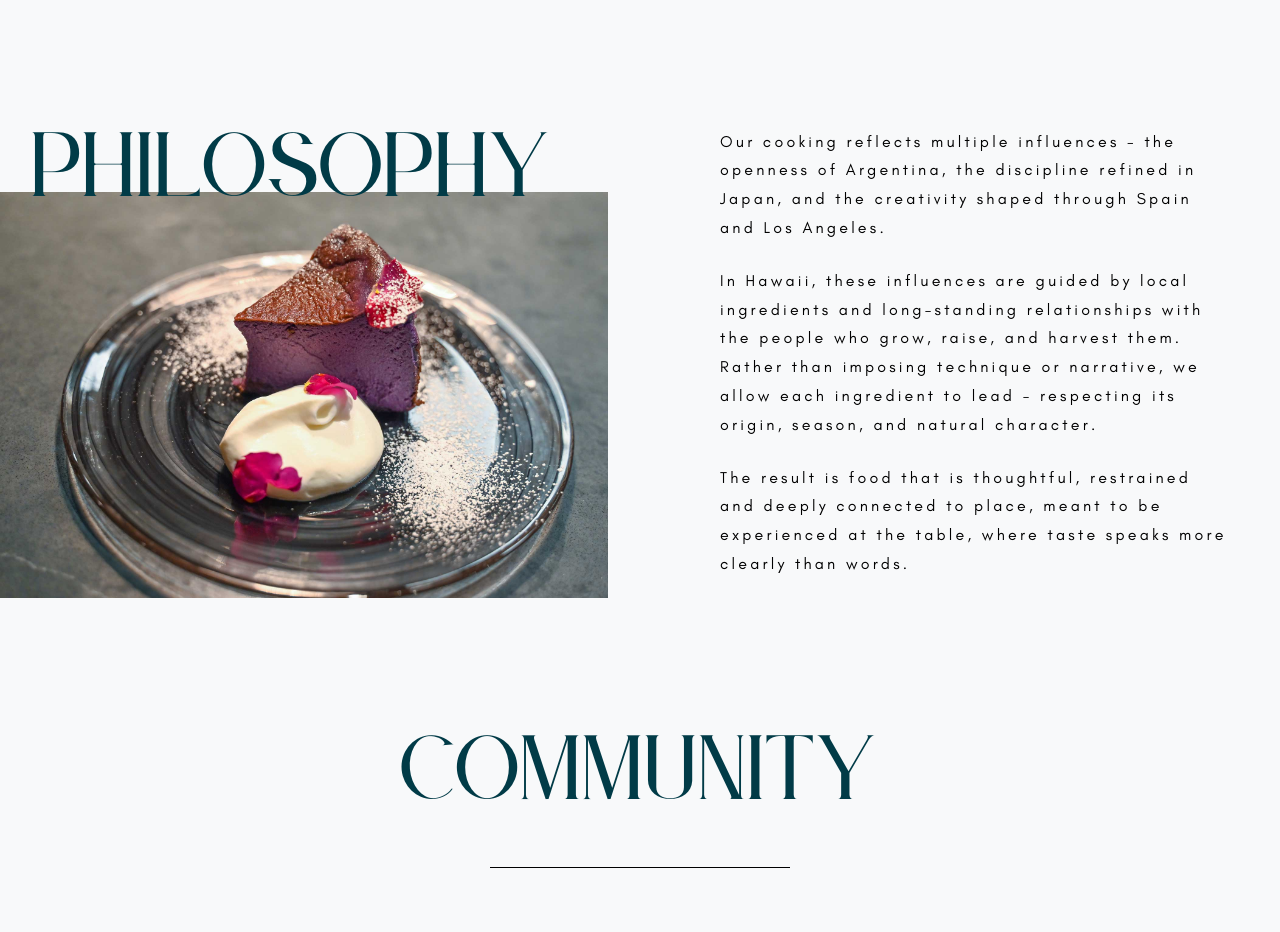
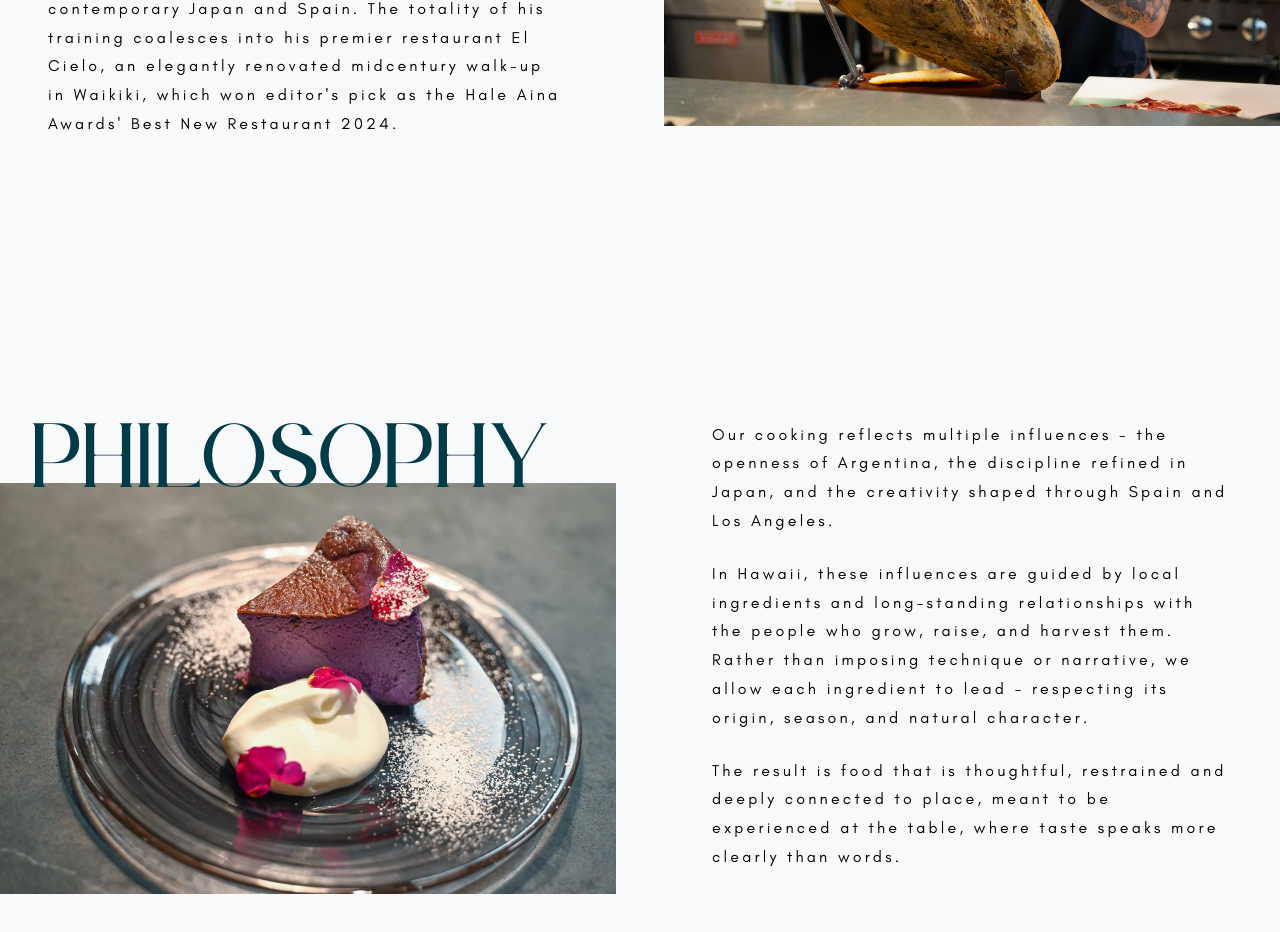
Before and after one commit to jmtakahashi/elcielo-hawaii, a React (Create React App) app: page /about in a window 1280 px wide. Shown: the part 1860-2792 px from the top of the page. Built offline with nearby package versions, Linux system fonts and the light colour scheme.

Commit message:
refactor css.

```diff
--- a/src/Menu.js
+++ b/src/Menu.js
@@ -64,18 +64,52 @@ export default function Menu({ headerEl }) {
   return (
     <div id='menu'>
       <section ref={menuSectionRef} className='menu'>
-        <h2 className='reveal'>Menu</h2>
+        <div className='heading'>
+          <h2 className='reveal'>Menu</h2>
+        </div>
+        <div className='content'>
+          <p className='reveal'>
+            El Cielo’s cuisine is grounded in classical Spanish technique,
+            shaped by years spent in Japan, Los Angeles, and Spain, and
+            expressed through a clear sense of place in Hawaii. Influences
+            beyond Spain present themselves in subtle ways, taking care to
+            support the cuisine’s foundation and not overwhelm it.
+          </p>
 
+          <p className='reveal'>
+            Our menu centers on tradition, elegantly executed with attention to
+            detail. Tapas and pintxos highlight clean flavors and precise
+            technique, while signature paellas are prepared patiently, allowing
+            depth and balance to develop naturally. Ingredient quality and
+            seasonality guide each of our dishes, with thoughtful sourcing and
+            minimal intervention preserving authenticity. Desserts offer a quiet
+            finish, completing the meal with clarity and balance.
+          </p>
+
+          <p className='reveal'>
+            Our menu’s change with the seasons. Click below for our current
+            offerings.
+          </p>
+        </div>
         <div className='menu-links reveal'>
-          <button href='/ENGLISH.pdf' onClick={() => openPDF('ENGLISH')}>
+          <button
+            className='button'
+            href='/ENGLISH.pdf'
+            onClick={() => openPDF('ENGLISH')}
+          >
             View english menu
           </button>
-          <button href='/JAPANESE.pdf' onClick={() => openPDF('JAPANESE')}>
+          <button
+            className='button'
+            href='/JAPANESE.pdf'
+            onClick={() => openPDF('JAPANESE')}
+          >
             View japanese menu
           </button>
         </div>
-
-        <div className='menu-images'>
+      </section>
+      <section className='menu-images'>
+        <div className='menu-images-container'>
           <img className='reveal' src={menuImageOne} alt='Menu Item 1' />
           <img className='reveal' src={menuImageTwo} alt='Menu Item 2' />
           <img className='reveal' src={menuImageThree} alt='Menu Item 3' />
--- a/src/index.css
+++ b/src/index.css
@@ -95,15 +95,14 @@ body {
   animation: fadeIn 1.5s ease;
 }
 
-body:has(#home) .header.scrolledPastHero,
-.header.scrolledPastHero {
-  background-color: var(--transparent-light-grey);
-}
-
 body:has(#home) .header {
   background-color: transparent;
 }
 
+.header.scrolledPastHero,
+body:has(#home) .header.scrolledPastHero {
+  background-color: var(--transparent-light-grey);
+}
 
 @media screen and (min-width: 768px) {
   .header {
@@ -135,11 +134,11 @@ body:has(#home) .header {
   gap: 1.8rem;
 }
 
+/* desktop and mobile a styles */
 .nav a {
   color: var(--text-color);
+  font-size: 1.2rem;
   text-decoration: none;
-  transition: color 0.3s ease;
-  font-size: 1.2rem;
 }
 
 .socials {
@@ -150,7 +149,6 @@ body:has(#home) .header {
 
 .socials a {
   color: var(--text-color);
-  transition: color 0.3s ease;
 }
 
 @media screen and (min-width: 768px) {
@@ -267,16 +265,32 @@ body:has(#home) .header {
 
 /* end mobile menu styles */
 
+/* add top margin to main content on other pages except home */
 body:not(:has(#home)) main {
   margin-top: var(--header-height, 0px); /* fallback 0 if not set */
 }
 
+/* general section styles */
+section {
+  position: relative;
+  display: flex;
+  flex-direction: column;
+  justify-content: center;
+  align-items: center;
+  gap: 2rem;
+  padding: 64px 0;
+}
+
+@media screen and (min-width: 768px) {
+  section {
+    gap: 3rem;
+    padding: 128px 0;
+  }
+}
+
 .hero {
   position: relative;
-  min-height: 100svh;
-  display: flex;
-  justify-content: center;
-  align-items: center;
+  min-height: 100dvh;
   animation: fadeIn 1.5s ease;
 }
 
@@ -300,8 +314,6 @@ body:not(:has(#home)) main {
   z-index: 1;
 }
 
-
-
 .hero-text {
   color: var(--accent);
   text-align: center;
@@ -310,6 +322,7 @@ body:not(:has(#home)) main {
   font-family: var(--serif);
 }
 
+/* make each line of hero text a separate block element */
 .hero-text span {
   display: block;
   margin-bottom: 0.15em;
@@ -324,23 +337,19 @@ body:not(:has(#home)) main {
   }
 }
 
+/* story section */
 .story {
-  position: relative;
-  display: flex;
-  flex-direction: column;
-  justify-content: flex-end;
-  align-items: center;
-  gap: 3rem;
   color: var(--accent);
-  padding: 64px 24px 0;
+  padding-bottom: 0;
 }
 
 .story > p {
+  display: block;
   font-family: var(--serif);
+  font-size: 2.25rem;
   line-height: 1.2em;
-  font-size: 2.25rem;
-  display: block;
   text-align: center;
+  padding: 0 24px;
 }
 
 .story > p > span {
@@ -357,25 +366,22 @@ body:not(:has(#home)) main {
   margin-top: 3rem;
 }
 
+/* definition section */
 .definition {
-  position: relative;
-  display: flex;
-  justify-content: center;
-  align-items: center;
-  padding: 128px 0 256px;
   overflow-x: hidden;
+  padding-top: 128px;
 }
 
 .definition > p {
   display: flex;
   flex-direction: column;
   align-items: center;
-  padding: 24px;
   font-family: var(--serif);
+  color: var(--accent);
   font-size: 1.5rem;
   line-height: 1.2em;
-  color: var(--accent);
   text-align: center;
+  padding: 0 24px;
 }
 
 .definition .large {
@@ -384,13 +390,13 @@ body:not(:has(#home)) main {
 }
 
 .definition::before {
-  content: "";
+  content: '';
+  position: absolute;
+  top: 0;
   display: block;
-  background: black;
   height: 100px;
   width: 1px;
-  position: absolute;
-  top: 0;
+  background: black;
 }
 
 .definition img {
@@ -411,21 +417,18 @@ body:not(:has(#home)) main {
 }
 
 @media screen and (min-width: 768px) {
-  .story {
-    padding: 128px 24px 0;
-  }
   .story > p {
     font-size: 3.25rem;
   }
   .definition > p {
     font-size: 2.25rem;
-    padding: 32px;
+    padding-top: 32px;
     gap: .5em;
   }
   .definition .large {
     font-size: 1.75em;
   }
-    .definition img.float-right {
+  .definition img.float-right {
     right: 0;
     top: 0;
     padding-top: 64px;
@@ -439,43 +442,23 @@ body:not(:has(#home)) main {
   }
 }
 
-#about section {
-  display: flex;
-  flex-direction: column;
-  justify-content: center;
-  align-items: center;
-  padding: 64px 0;
-  gap: 2rem;
-}
-
-#about section.twoCol {
+.twoCol {
   display: grid;
   grid-template-columns: 1fr;
   align-items: center;
 }
 
-#about .heading {
+.heading {
   position: relative;
+  padding: 0 32px;
+    display: flex;
+  flex-direction: column;
+  align-items: center;
+  gap: 2rem;
+  text-align: center;
 }
 
-#about section.twoCol h2 {
-  margin-bottom: -8px;
-  margin-left: 24px;
-  position: inherit;
-  z-index: 1;
-}
-
-#about .content {
-  padding: 0 32px;
-}
-
-#about .content p {
-  margin-bottom: 1.5rem;
-  line-height: 1.8em;
-}
-
-#about .community .heading::after,
-#about .looking-forward .heading::after {
+.heading::after {
   content: '';
   display: block;
   height: 1px;
@@ -483,58 +466,59 @@ body:not(:has(#home)) main {
   background-color: var(--border-color);
 }
 
-#about .community .heading,
-#about .looking-forward .heading {
-  display: flex;
-  flex-direction: column;
-  align-items: center;
-  gap: 2rem;
-  text-align: center;
+.twoCol .heading {
+  padding: 0;
+  display: block;
 }
 
-#about .community .content,
-#about .looking-forward .content {
-  text-align: center;
+.twoCol .heading::after {
+  display: none;
+}
+
+.twoCol h2 {
+  text-align: left;
+  margin-bottom: -8px;
+  margin-left: 24px;
+  position: inherit;
+  z-index: 1;
+}
+
+.twoCol .content p {
+  text-align: left;
+}
+
+.content {
+  padding: 0 32px;
+}
+
+.content p {
+  margin-bottom: 1.5rem;
+  line-height: 1.8em;
+  text-align: left;
 }
 
 @media screen and (min-width: 768px) {
-  #about section {
-    padding-top: 128px 0;
+  .twoCol {
+    grid-template-columns: 1fr 1fr;
+  }
+  .heading{
     gap: 4rem;
   }
-  #about section.twoCol {
-    grid-template-columns: 1fr 1fr;
+  .content {
+    padding: 0 48px;
   }
-  #about section.twoCol h2 {
-  margin-left: 32px;
-}
+  .twoCol h2 {
+    margin-left: 32px;
+  }
   .masa.twoCol .heading {
     order: 2;
   }
-#about .content {
-  padding: 0 48px;
-}
-#about .community .heading,
-#about .looking-forward .heading {
-
-  gap: 4rem;
-}
-
-  #about .community .content,
-  #about .looking-forward .content {
+  .content {
     max-width: 80vw;
   }
-}
-
-.menu {
-  min-height: 60svh;
-  display: flex;
-  flex-direction: column;
-  justify-content: center;
-  align-items: center;
-  gap: 5rem;
-  padding-top: 128px;
-  padding-bottom: 128px;
+  .content p {
+    text-align: center;
+  }
 }
 
 .menu-links {
@@ -543,20 +527,13 @@ body:not(:has(#home)) main {
   align-items: center;
   gap: 2rem;
   text-align: center;
-
-}
-
-.menu-links button {
-  font-family: var(--sans-serif);
-  font-size: 1.25rem;
-  letter-spacing: .2em;
-  color: var(--accent);
-  background: none;
-  border: none;
-  cursor: pointer;
 }
 
 .menu-images {
+  padding-bottom: 0;
+  padding-top: 0;
+}
+.menu-images-container {
   width: 100%;
   display: flex;
   justify-content: center;
@@ -564,7 +541,7 @@ body:not(:has(#home)) main {
   flex-wrap: wrap;
 }
 
-.menu-images img {
+.menu-images-container img {
   flex: 1 1 0;
   min-width: 250px;
 }
```
